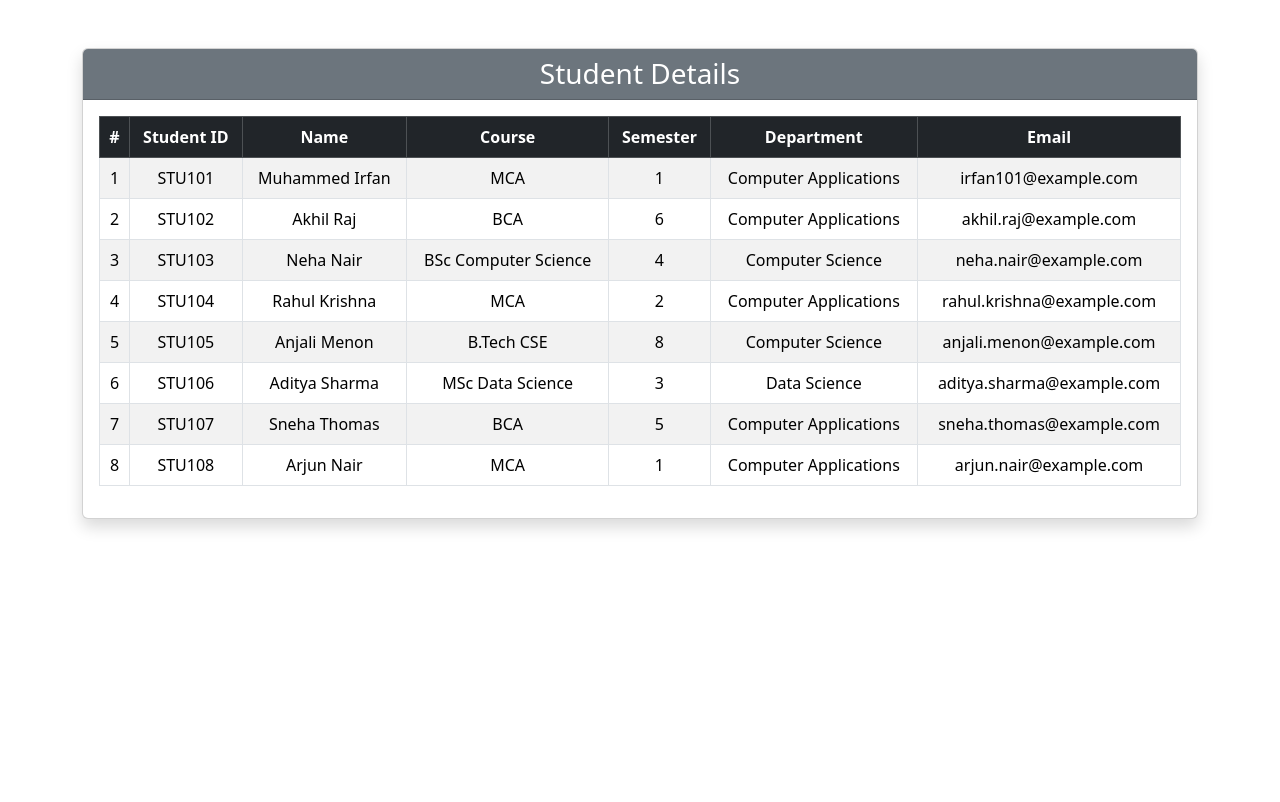
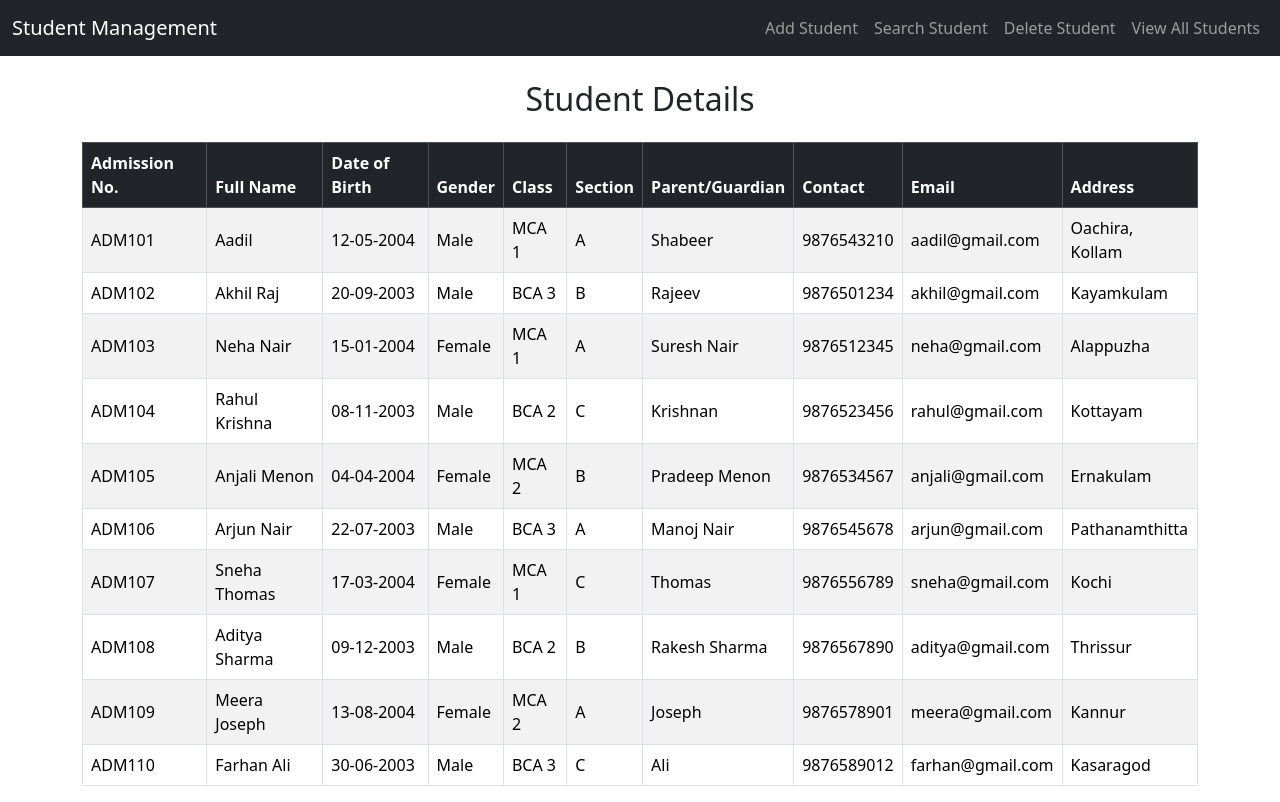
Before and after one commit to irfanmhdm/Student-app, a React (Vite) app: page /viewstud in a window 1280 px wide. Built offline with nearby package versions, Linux system fonts and the light colour scheme.

Commit message:
Final changes

```diff
--- a/src/components/ViewStudents.jsx
+++ b/src/components/ViewStudents.jsx
@@ -1,113 +1,164 @@
 import React from "react";
+import Navbar from "./Navbar";
 
 const ViewStudents = () => {
   return (
-    <div className="container mt-5">
-      <div className="card shadow">
-        <div className="card-header bg-secondary text-white">
-          <h3 className="mb-0 text-center">Student Details</h3>
-        </div>
+    <div>
+      <Navbar />
 
-        <div className="card-body">
+      <div className="container mt-4">
+        <h2 className="text-center mb-4">Student Details</h2>
+
         <div className="table-responsive">
-            <table className="table table-striped table-hover table-bordered align-middle text-center">
+          <table className="table table-bordered table-striped table-hover align-middle">
             <thead className="table-dark">
               <tr>
-                  <th>#</th>
-                  <th>Student ID</th>
-                  <th>Name</th>
-                  <th>Course</th>
-                  <th>Semester</th>
-                  <th>Department</th>
+                <th>Admission No.</th>
+                <th>Full Name</th>
+                <th>Date of Birth</th>
+                <th>Gender</th>
+                <th>Class</th>
+                <th>Section</th>
+                <th>Parent/Guardian</th>
+                <th>Contact</th>
                 <th>Email</th>
+                <th>Address</th>
               </tr>
             </thead>
 
             <tbody>
               <tr>
-                  <td>1</td>
-                  <td>STU101</td>
-                  <td>Muhammed Irfan</td>
-                  <td>MCA</td>
-                  <td>1</td>
-                  <td>Computer Applications</td>
-                  <td>irfan101@example.com</td>
+                <td>ADM101</td>
+                <td>Aadil</td>
+                <td>12-05-2004</td>
+                <td>Male</td>
+                <td>MCA 1</td>
+                <td>A</td>
+                <td>Shabeer</td>
+                <td>9876543210</td>
+                <td>aadil@gmail.com</td>
+                <td>Oachira, Kollam</td>
               </tr>
 
               <tr>
-                  <td>2</td>
-                  <td>STU102</td>
+                <td>ADM102</td>
                 <td>Akhil Raj</td>
-                  <td>BCA</td>
-                  <td>6</td>
-                  <td>Computer Applications</td>
-                  <td>akhil.raj@example.com</td>
+                <td>20-09-2003</td>
+                <td>Male</td>
+                <td>BCA 3</td>
+                <td>B</td>
+                <td>Rajeev</td>
+                <td>9876501234</td>
+                <td>akhil@gmail.com</td>
+                <td>Kayamkulam</td>
               </tr>
 
               <tr>
-                  <td>3</td>
-                  <td>STU103</td>
+                <td>ADM103</td>
                 <td>Neha Nair</td>
-                  <td>BSc Computer Science</td>
-                  <td>4</td>
-                  <td>Computer Science</td>
-                  <td>neha.nair@example.com</td>
+                <td>15-01-2004</td>
+                <td>Female</td>
+                <td>MCA 1</td>
+                <td>A</td>
+                <td>Suresh Nair</td>
+                <td>9876512345</td>
+                <td>neha@gmail.com</td>
+                <td>Alappuzha</td>
               </tr>
 
               <tr>
-                  <td>4</td>
-                  <td>STU104</td>
+                <td>ADM104</td>
                 <td>Rahul Krishna</td>
-                  <td>MCA</td>
-                  <td>2</td>
-                  <td>Computer Applications</td>
-                  <td>rahul.krishna@example.com</td>
+                <td>08-11-2003</td>
+                <td>Male</td>
+                <td>BCA 2</td>
+                <td>C</td>
+                <td>Krishnan</td>
+                <td>9876523456</td>
+                <td>rahul@gmail.com</td>
+                <td>Kottayam</td>
               </tr>
 
               <tr>
-                  <td>5</td>
-                  <td>STU105</td>
+                <td>ADM105</td>
                 <td>Anjali Menon</td>
-                  <td>B.Tech CSE</td>
-                  <td>8</td>
-                  <td>Computer Science</td>
-                  <td>anjali.menon@example.com</td>
+                <td>04-04-2004</td>
+                <td>Female</td>
+                <td>MCA 2</td>
+                <td>B</td>
+                <td>Pradeep Menon</td>
+                <td>9876534567</td>
+                <td>anjali@gmail.com</td>
+                <td>Ernakulam</td>
               </tr>
 
               <tr>
-                  <td>6</td>
-                  <td>STU106</td>
-                  <td>Aditya Sharma</td>
-                  <td>MSc Data Science</td>
-                  <td>3</td>
-                  <td>Data Science</td>
-                  <td>aditya.sharma@example.com</td>
+                <td>ADM106</td>
+                <td>Arjun Nair</td>
+                <td>22-07-2003</td>
+                <td>Male</td>
+                <td>BCA 3</td>
+                <td>A</td>
+                <td>Manoj Nair</td>
+                <td>9876545678</td>
+                <td>arjun@gmail.com</td>
+                <td>Pathanamthitta</td>
               </tr>
 
               <tr>
-                  <td>7</td>
-                  <td>STU107</td>
+                <td>ADM107</td>
                 <td>Sneha Thomas</td>
-                  <td>BCA</td>
-                  <td>5</td>
-                  <td>Computer Applications</td>
-                  <td>sneha.thomas@example.com</td>
+                <td>17-03-2004</td>
+                <td>Female</td>
+                <td>MCA 1</td>
+                <td>C</td>
+                <td>Thomas</td>
+                <td>9876556789</td>
+                <td>sneha@gmail.com</td>
+                <td>Kochi</td>
               </tr>
 
               <tr>
-                  <td>8</td>
-                  <td>STU108</td>
-                  <td>Arjun Nair</td>
-                  <td>MCA</td>
-                  <td>1</td>
-                  <td>Computer Applications</td>
-                  <td>arjun.nair@example.com</td>
+                <td>ADM108</td>
+                <td>Aditya Sharma</td>
+                <td>09-12-2003</td>
+                <td>Male</td>
+                <td>BCA 2</td>
+                <td>B</td>
+                <td>Rakesh Sharma</td>
+                <td>9876567890</td>
+                <td>aditya@gmail.com</td>
+                <td>Thrissur</td>
+              </tr>
+
+              <tr>
+                <td>ADM109</td>
+                <td>Meera Joseph</td>
+                <td>13-08-2004</td>
+                <td>Female</td>
+                <td>MCA 2</td>
+                <td>A</td>
+                <td>Joseph</td>
+                <td>9876578901</td>
+                <td>meera@gmail.com</td>
+                <td>Kannur</td>
+              </tr>
+
+              <tr>
+                <td>ADM110</td>
+                <td>Farhan Ali</td>
+                <td>30-06-2003</td>
+                <td>Male</td>
+                <td>BCA 3</td>
+                <td>C</td>
+                <td>Ali</td>
+                <td>9876589012</td>
+                <td>farhan@gmail.com</td>
+                <td>Kasaragod</td>
               </tr>
             </tbody>
           </table>
         </div>
-        </div>
-
       </div>
     </div>
   );
```
Lines whose indentation alone changed are shown as unchanged.
